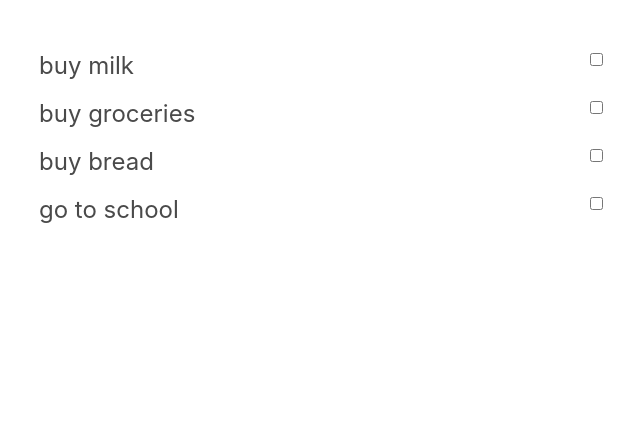
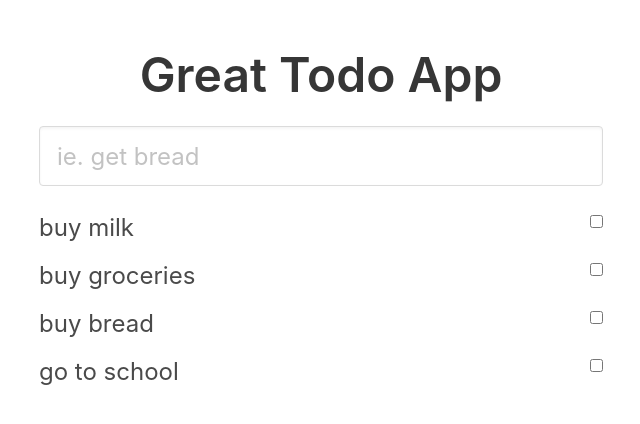
Before and after one commit to mainawycliffe/gdg-devfest19-demo, an Angular app: page / in a window 1280 px wide. Shown: the top 424 px of the page, without its empty margins (319-959 px from the left). Built offline with nearby package versions, Linux system fonts and the light colour scheme.

Commit message:
improve UI abit

```diff
--- a/src/app/app.component.html
+++ b/src/app/app.component.html
@@ -1 +1,27 @@
-<app-list-todos></app-list-todos>
+<div class="section">
+  <div class="container">
+    <h1 class="title is-1 has-text-centered">Great Todo App</h1>
+
+    <ng-container *ngIf="errorMessage">
+      <div class="columns">
+        <div class="column is-half is-offset-3">
+          <div class="message is-warning">
+            <div class="message-body">
+              {{ errorMessage }}
+            </div>
+          </div>
+        </div>
+      </div>
+    </ng-container>
+    <div class="columns">
+      <div class="column is-half is-offset-3">
+        <app-add-todo (onerror)="onError($event)"></app-add-todo>
+      </div>
+    </div>
+    <div class="columns">
+      <div class="column is-half is-offset-3">
+        <app-list-todos></app-list-todos>
+      </div>
+    </div>
+  </div>
+</div>
--- a/src/app/app.component.ts
+++ b/src/app/app.component.ts
@@ -6,5 +6,9 @@ import { Component } from '@angular/core';
   styleUrls: ['./app.component.scss']
 })
 export class AppComponent {
-  title = 'todo-angular-elements-example';
+  errorMessage = '';
+
+  onError(message: string) {
+    this.errorMessage = message;
+  }
 }
--- a/src/app/todos/list-todos/list-todos.component.html
+++ b/src/app/todos/list-todos/list-todos.component.html
@@ -1,8 +1,4 @@
 <ng-container *ngIf="todos$ | async as todos">
-  <div class="section">
-    <div class="container">
-      <div class="columns">
-        <div class="column is-half is-offset-3">
   <div class="list is-full is-hoverable">
     <div style="cursor: pointer;" *ngFor="let todo of todos; let i = index" class="list-item">
       <div class="columns" (click)="toggleTodoStatus(todo)">
@@ -10,12 +6,7 @@
           <div class="content is-large">{{ todo.todo }}</div>
         </div>
         <div class="column is-narrow">
-                  <input [checked]="todo.isDone" readonly type="checkbox">
-                </div>
-              </div>
-            </div>
-          </div>
-
+          <input class="is-large" [checked]="todo.isDone" readonly type="checkbox">
         </div>
       </div>
     </div>
--- a/src/app/todos/list-todos/list-todos.component.ts
+++ b/src/app/todos/list-todos/list-todos.component.ts
@@ -12,6 +12,8 @@ import { tap } from 'rxjs/operators';
 export class ListTodosComponent implements OnInit {
   todos$: Observable<Todos> = null;
 
+  errorMessage = '';
+
   constructor(private todosService: TodosService) {}
 
   ngOnInit() {
```
Lines whose indentation alone changed are shown as unchanged.
